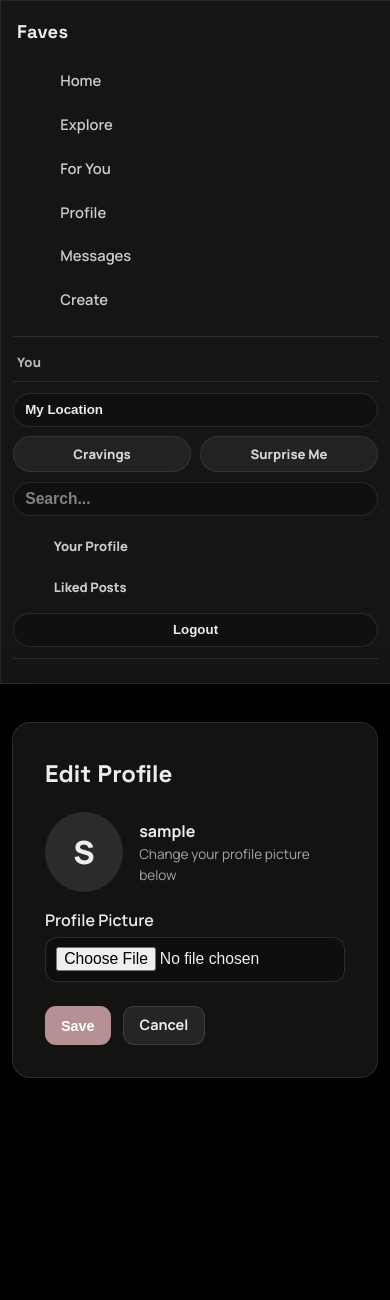
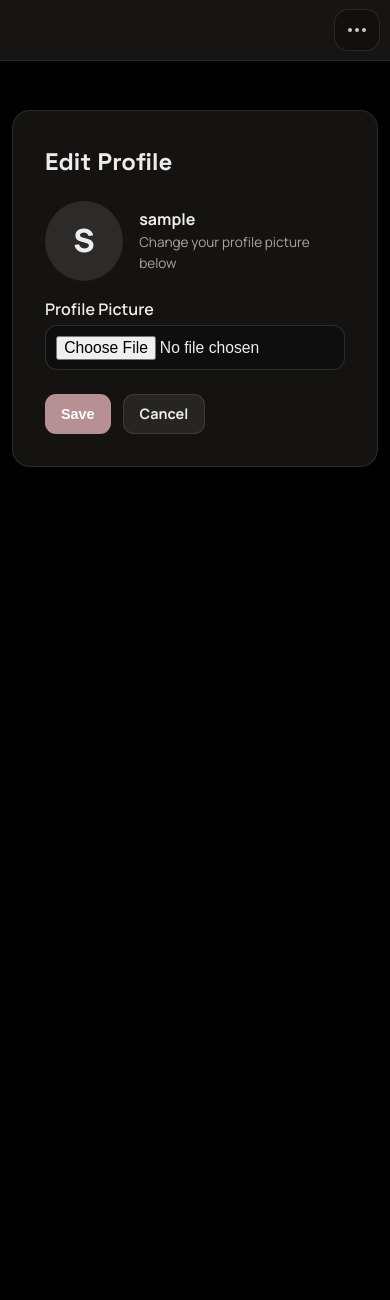
Before and after one commit to GoldanDavidTeodor/Faves-FoodNearMe, a Django app: page /profile/edit/ in a window 390 px wide. Shown: the top 1300 px of the page. After the commit the page ends 467 px from the top, so only its background shows below. Run offline with Django 5.2, Linux system fonts and the light colour scheme; the visitor is signed in with stand-in values (Sample User, id 1); data comes from the database, SQL or seed files in the repository; some libraries are stand-ins or nearby versions.

Commit message:
current version

```diff
--- a/docker-compose.yml
+++ b/docker-compose.yml
@@ -21,8 +21,6 @@ services:
       POSTGRES_PASSWORD: ${POSTGRES_PASSWORD}
       POSTGRES_HOST: ${POSTGRES_HOST}
       POSTGRES_PORT: ${POSTGRES_PORT}
-    volumes:
-      - .:/app
     ports:
       - "8000:8000"
     depends_on:
--- a/posts/views.py
+++ b/posts/views.py
@@ -146,7 +146,7 @@ def feed(request):
             .filter(distance_km__lte=filter_range_km)
         )
 
-    posts = posts_qs.all()[:50]
+    posts = posts_qs.order_by("-created_at", "-id")[:50]
 
     # Build a set of post IDs the current user has liked
     liked_ids = set()
--- a/templates/base.html
+++ b/templates/base.html
@@ -69,7 +69,8 @@
       }
       .sidebar-brand i { font-size: 1.35rem; color: rgba(255,255,255,.92); }
       .sidebar-nav { list-style: none; display: flex; flex-direction: column; gap: .2rem; }
-      .sidebar-nav a, .sidebar-nav span {
+      .sidebar-nav > li > a,
+      .sidebar-nav > li > span {
         display: flex;
         align-items: center;
         gap: .75rem;
@@ -148,6 +149,29 @@
         justify-content: center;
       }
 
+      .sidebar-more-btn {
+        display: none;
+        border: 1px solid rgba(255,255,255,.10);
+        background: rgba(0,0,0,.22);
+        color: rgba(255,255,255,.78);
+        border-radius: 14px;
+        height: 42px;
+        width: 46px;
+        cursor: pointer;
+        align-items: center;
+        justify-content: center;
+        flex: 0 0 auto;
+      }
+      .sidebar-more-btn:hover { background: rgba(255,255,255,.06); color: var(--text); }
+      .sidebar-more-dots {
+        width: 4px;
+        height: 4px;
+        border-radius: 50%;
+        background: currentColor;
+        box-shadow: -7px 0 0 currentColor, 7px 0 0 currentColor;
+        display: inline-block;
+      }
+
       .main-content { margin-left: 282px; flex: 1; min-height: 100vh; }
       .container { max-width: 1200px; padding: 1.25rem 1.25rem 2.25rem; }
 
@@ -166,9 +190,77 @@
       .errorlist { color: #c00; list-style: none; font-size: .85rem; }
 
       @media (max-width: 920px) {
-        body { display: block; }
-        .sidebar { position: static; width: 100%; border-right: none; border-bottom: 1px solid rgba(255,255,255,.08); padding: .85rem .75rem; box-shadow: none; border-radius: 0; top: 0; left: 0; bottom: auto; }
-        .sidebar-panel { display: none; }
+        body {
+          display: block;
+          /* Offset content under the fixed topbar */
+          padding-top: 72px;
+        }
+        /* Mobile: sidebar becomes a topbar with icon-only main nav + expandable "More" menu */
+        .sidebar {
+          position: fixed;
+          top: 0;
+          left: 0;
+          right: 0;
+          bottom: auto;
+          width: 100%;
+          max-width: 100%;
+          border-right: none;
+          border-left: none;
+          border-top: none;
+          border-bottom: 1px solid rgba(255,255,255,.08);
+          padding: .55rem .6rem;
+          box-shadow: none;
+          border-radius: 0;
+          display: flex;
+          flex-direction: row;
+          align-items: center;
+          gap: .35rem;
+          overflow: visible;
+          z-index: 40;
+        }
+        .sidebar-brand { display: none; }
+
+        .sidebar-nav {
+          /* Equal-width icon slots so the row always fits (works for 5, 6, etc.) */
+          display: grid;
+          grid-auto-flow: column;
+          grid-auto-columns: 1fr;
+          gap: .25rem;
+          flex: 1;
+          min-width: 0;
+        }
+        .sidebar-nav li { min-width: 0; }
+        .sidebar-nav a {
+          justify-content: center;
+          padding: .62rem 0;
+          border-radius: 14px;
+          /* Ensure no text takes width in icon-only mode */
+          font-size: 0;
+          gap: 0;
+          min-width: 44px;
+        }
+        .sidebar-nav a:hover { transform: none; }
+        .sidebar-nav i { width: auto; font-size: 1.55rem; }
+        .sidebar-label { display: none !important; }
+        .sidebar-nav a .sidebar-label { display: none !important; }
+
+        .sidebar-more-btn { display: inline-flex; }
+
+        .sidebar-you {
+          display: none;
+          position: absolute;
+          top: calc(100% + 10px);
+          left: .6rem;
+          right: .6rem;
+          margin-top: 0;
+          padding: .85rem .85rem .95rem;
+          background: var(--surface-strong);
+          border: 1px solid rgba(255,255,255,.10);
+          border-radius: 18px;
+          box-shadow: 0 26px 72px rgba(0,0,0,.55);
+          z-index: 25;
+        }
+        .sidebar-you.is-open { display: block; }
         .main-content { margin-left: 0; }
         .container { max-width: 100%; padding: .9rem .75rem 1.5rem; }
       }
@@ -179,21 +271,34 @@
     <aside class="sidebar">
       <a class="sidebar-brand" href="{% url 'feed' %}">Faves</a>
       <ul class="sidebar-nav">
-        <li><a href="{% url 'feed' %}"><i class="ci-House_01"></i> Home</a></li>
-        <li><a href="{% url 'feed' %}"><i class="ci-Compass"></i> Explore</a></li>
-        <li><a href="{% url 'for_you' %}"><i class="ci-Heart_01"></i> For You</a></li>
+        <li><a href="{% url 'feed' %}"><i class="ci-House_01"></i><span class="sidebar-label">Home</span></a></li>
+        <li><a href="{% url 'feed' %}"><i class="ci-Compass"></i><span class="sidebar-label">Explore</span></a></li>
+        <li><a href="{% url 'for_you' %}"><i class="ci-Heart_01"></i><span class="sidebar-label">For You</span></a></li>
         {% if user.is_authenticated %}
-        <li><a href="{% url 'profile' user.username %}"><i class="ci-User_Circle"></i> Profile</a></li>
-        <li><a href="{% url 'messages' %}"><i class="ci-Chat"></i> Messages</a></li>
-        <li><a href="{% url 'post_create' %}"><i class="ci-Add_Plus_Square"></i> Create</a></li>
+        <li><a href="{% url 'profile' user.username %}"><i class="ci-User_Circle"></i><span class="sidebar-label">Profile</span></a></li>
+        <li><a href="{% url 'messages' %}"><i class="ci-Chat"></i><span class="sidebar-label">Messages</span></a></li>
+        <li><a href="{% url 'post_create' %}"><i class="ci-Add_Plus_Square"></i><span class="sidebar-label">Create</span></a></li>
         {% else %}
-        <li><a href="{% url 'login' %}"><i class="ci-Lock_Open"></i> Login</a></li>
-        <li><a href="{% url 'register' %}"><i class="ci-User_Add"></i> Register</a></li>
+        <li><a href="{% url 'login' %}"><i class="ci-Lock_Open"></i><span class="sidebar-label">Login</span></a></li>
+        <li><a href="{% url 'register' %}"><i class="ci-User_Add"></i><span class="sidebar-label">Register</span></a></li>
         {% endif %}
       </ul>
 
       {% if user.is_authenticated %}
-      <div class="sidebar-you">
+      <button
+        type="button"
+        class="sidebar-more-btn"
+        id="sidebarMoreToggle"
+        aria-label="More"
+        aria-expanded="false"
+        aria-controls="sidebarMoreMenu"
+      >
+        <span class="sidebar-more-dots" aria-hidden="true"></span>
+      </button>
+      {% endif %}
+
+      {% if user.is_authenticated %}
+      <div class="sidebar-you" id="sidebarMoreMenu">
         <div class="sidebar-divider" aria-hidden="true"></div>
         <div class="sidebar-you-title">You</div>
         <div class="sidebar-divider tight" aria-hidden="true"></div>
@@ -664,6 +769,34 @@
             form.submit();
           }
         });
+
+        // Mobile "More" menu: expands/collapses the sidebar-you section.
+        const moreToggle = document.getElementById('sidebarMoreToggle');
+        const moreMenu = document.getElementById('sidebarMoreMenu');
+
+        if (moreToggle && moreMenu) {
+          function setMoreOpen(nextOpen) {
+            moreMenu.classList.toggle('is-open', nextOpen);
+            moreToggle.setAttribute('aria-expanded', nextOpen ? 'true' : 'false');
+          }
+
+          moreToggle.addEventListener('click', () => {
+            const isOpen = moreMenu.classList.contains('is-open');
+            setMoreOpen(!isOpen);
+          });
+
+          document.addEventListener('click', event => {
+            if (!moreMenu.classList.contains('is-open')) {
+              return;
+            }
+
+            const clickedToggle = event.target === moreToggle || moreToggle.contains(event.target);
+            const clickedMenu = moreMenu.contains(event.target);
+            if (!clickedToggle && !clickedMenu) {
+              setMoreOpen(false);
+            }
+          });
+        }
       })();
     </script>
 
```
Also changed, not shown: docker-compose.dev.yml (added, +8 -0 lines), README.md.
